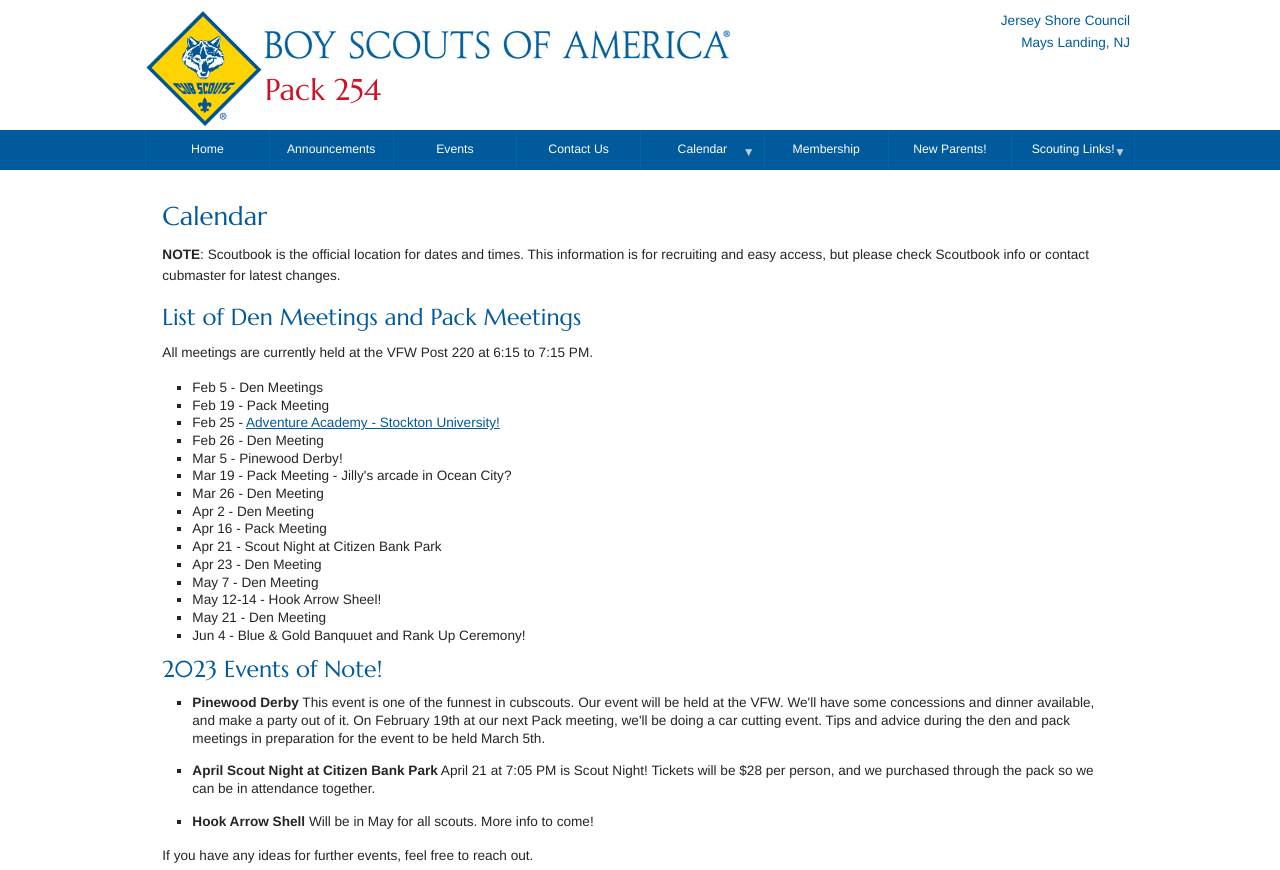
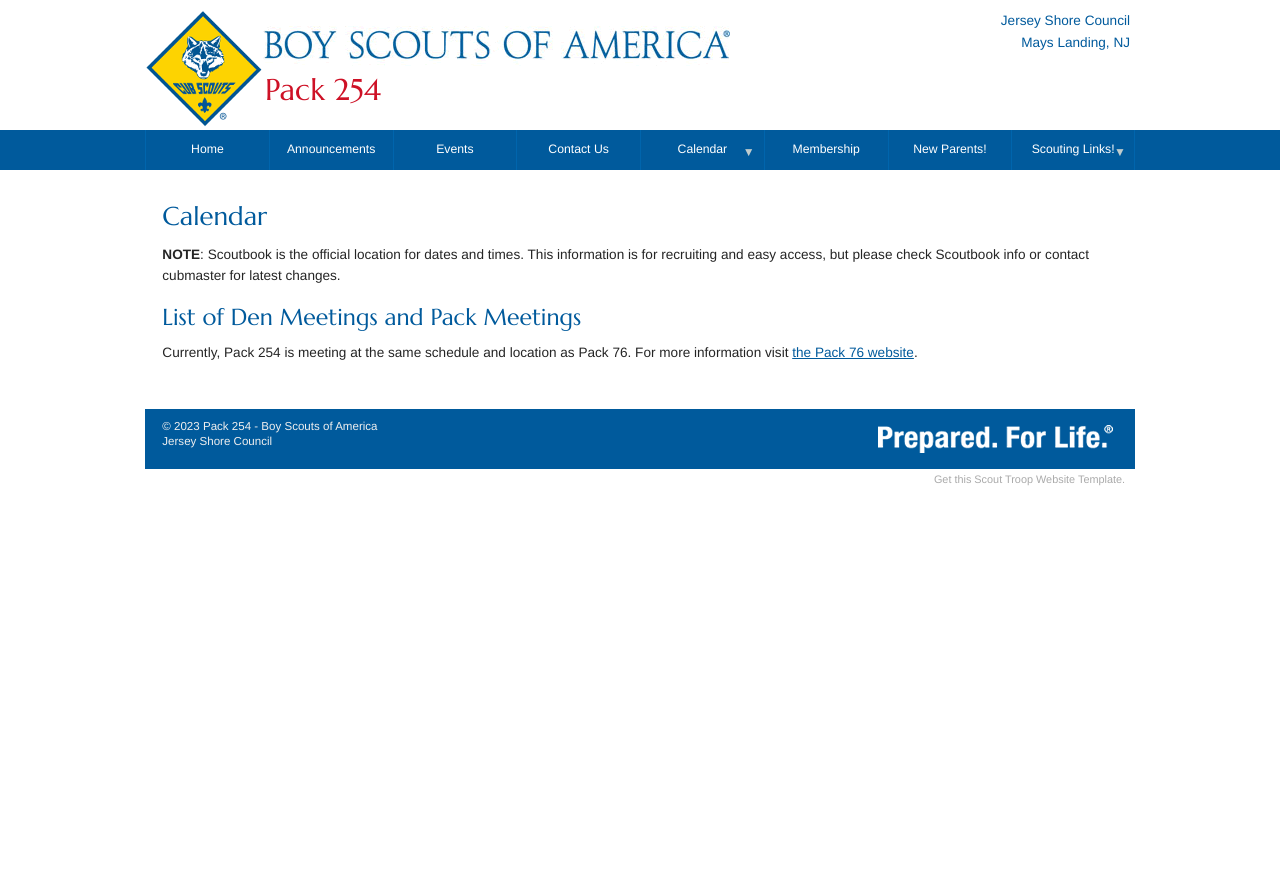
Before and after one commit to njscouts/pack254-site, a plain HTML site: page calendar/index.html in a window 1280 px wide. Shown: the top 870 px of the page. After the commit the page ends 800 px from the top, so only its background shows below. Drawn offline with Linux system fonts and the light colour scheme.

Commit message:
Synchronized build

```diff
--- a/calendar/index.html
+++ b/calendar/index.html
@@ -122,35 +122,8 @@
 				</iframe-->
                 <p><strong>NOTE</strong>: Scoutbook is the official location for dates and times.  This information is for recruiting and easy access, but please check Scoutbook info or contact cubmaster for latest changes.</p>
 <h3>List of Den Meetings and Pack Meetings</h3>
-<p>All meetings are currently held at the VFW Post 220 at 6:15 to 7:15 PM.</p>
-<ul>
-<li>Feb 5 - Den Meetings</li>
-<li>Feb 19 - Pack Meeting</li>
-<li>Feb 25 - <a href="https://www.jerseyshorescouts.org/adventureacademy">Adventure Academy - Stockton University!</a></li>
-<li>Feb 26 - Den Meeting</li>
-<li>Mar 5 - Pinewood Derby!</li>
-<li>Mar 19 - Pack Meeting - Jilly's arcade in Ocean City?</li>
-<li>Mar 26 - Den Meeting</li>
-<li>Apr 2 - Den Meeting</li>
-<li>Apr 16 - Pack Meeting</li>
-<li>Apr 21 - Scout Night at Citizen Bank Park</li>
-<li>Apr 23 - Den Meeting</li>
-<li>May 7 - Den Meeting</li>
-<li>May 12-14 - Hook Arrow Sheel!</li>
-<li>May 21 - Den Meeting</li>
-<li>Jun 4 - Blue &amp; Gold Banquuet and Rank Up Ceremony!</li>
-</ul>
-<h3>2023 Events of Note!</h3>
-<ul>
-<li><p><strong>Pinewood Derby</strong> This event is one of the funnest in cubscouts.  Our event will be held at the VFW.  We'll have some concessions and dinner available, and make a party out of it.  On February 19th at our next Pack meeting, we'll be doing a car cutting event.  Tips and advice during the den and pack meetings in preparation for the event to be held March 5th.</p>
-</li>
-<li><p><strong>April Scout Night at Citizen Bank Park</strong> April 21 at 7:05 PM is Scout Night!  Tickets will be $28 per person, and we purchased through the pack so we can be in attendance together.</p>
-</li>
-<li><p><strong>Hook Arrow Shell</strong> Will be in May for all scouts.  More info to come!</p>
-</li>
-</ul>
-<p>If you have any ideas for further events, feel free to reach out.</p>
-<iframe src="https://calendar.google.com/calendar/embed?src=njpack254%40gmail.com&ctz=America%2FNew_York" style="border: 0" width="800" height="600" frameborder="0" scrolling="no"></iframe>
+<p>Currently, Pack 254 is meeting at the same schedule and location as Pack 76.  For more information visit <a href="https://www.njpack76.org/calendar">the Pack 76 website</a>.</p>
+
 			</article>
 		</section>
 
```
Also changed, not shown: announcements/index.html (+2 -13 lines), new-parents/index.html (+1 -5 lines).
